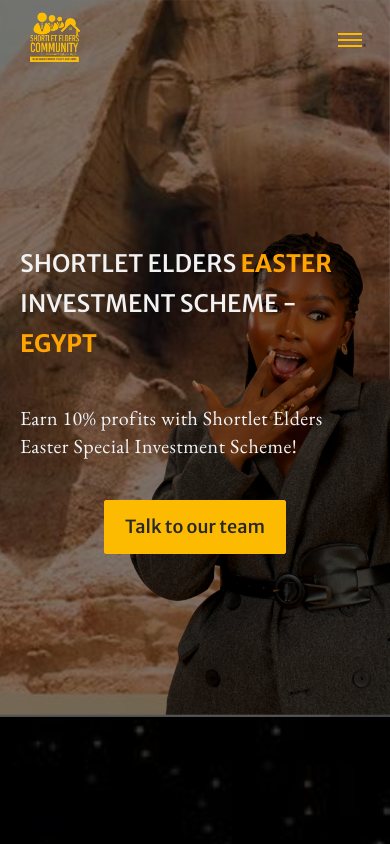
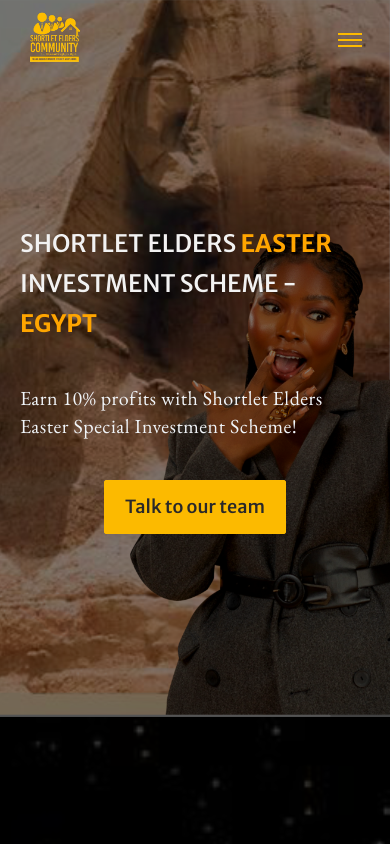
Before and after one commit to Mayor1234/real-shortlet-elders, a React (Vite) app: page /home in a window 390 px wide. Shown: the top 844 px of the page. Built offline with nearby package versions, Linux system fonts and the light colour scheme.

Commit message:
hero changes

```diff
--- a/src/components/hero-banner/HeroBanner.tsx
+++ b/src/components/hero-banner/HeroBanner.tsx
@@ -8,14 +8,14 @@
   return (
     <div className="relative left-0 -mt-20 z-10 bg-[url('/shortlet-hero.PNG')] h-[85vh] w-screen lg:h-[calc(100vh+80px)] bg-no-repeat bg-cover bg-right bg-blend-overlay bg-neutral-700 px-0">
       <div className="w-full container mx-auto">
-        <div className="absolute -z-10 px-5 font-normal h-[calc(85vh+80px)] lg:h-[calc(100vh+80px)] flex justify-center gap-5 flex-col items-start lg:gap-8 lg:px-0">
+        <div className="absolute -z-10 px-5 font-normal h-[calc(85vh+80px)] lg:h-[calc(100vh+80px)] flex justify-center -mt-5 gap-5 flex-col items-start lg:gap-8 lg:px-0">
           <AnimatedSection direction={{ initial_x: 0, initial_y: 50 }}>
-            <h1 className="max-w-md font-merriweather text-2xl font-medium uppercase leading-[40px] lg:leading-[60px] text-[#f2f2f2] lg:max-w-[750px] lg:text-4xl lg:text-start pb-10">
+            <h1 className="max-w-sm font-merriweather text-2xl font-medium uppercase leading-[40px] lg:leading-[60px] text-[#f2f2f2] lg:max-w-[750px] lg:text-4xl lg:text-start pb-10">
               shortlet elders <span className="text-sec font-bold">easter</span>{' '}
               investment scheme -{' '}
-              <span className="text-sec font-bold">Egypt </span>
+              <span className="text-sec font-bold">Egypt</span>
             </h1>
-            <p className="max-w-md font-garamond leading-[28px] mb-5 text-[20px] lg:text-[28px] tracking-wide text-[#f1f5f9] lg:text-start lg:max-w-[750px] lg:leading-[35px] lg:px-0">
+            <p className="max-w-sm font-garamond leading-[28px] mb-5 text-[20px] lg:text-[28px] tracking-wide text-[#f1f5f9] lg:text-start lg:max-w-[750px] lg:leading-[35px] lg:px-0">
               Earn 10% profits with Shortlet Elders Easter Special Investment
               Scheme!
             </p>
```
